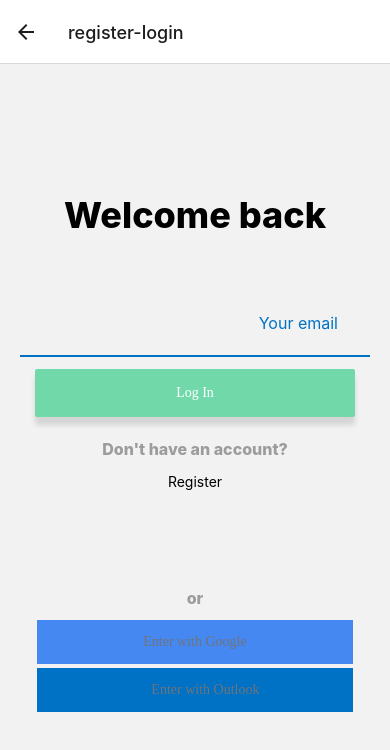
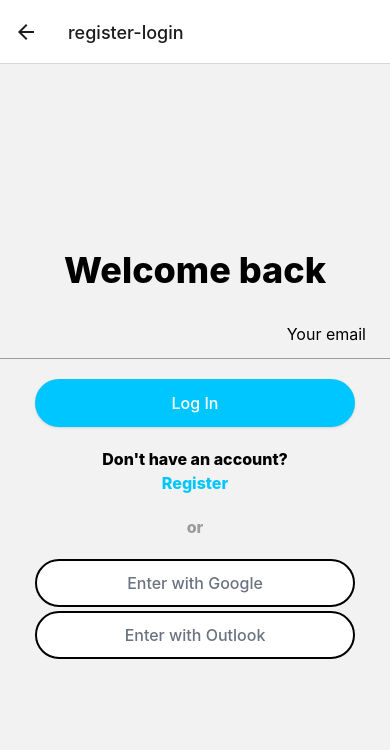
Before and after one commit to Rigii/SecureSpace, a React Native app: screen / in a window 390 px wide. Shown: the top 750 px of the page. Built offline with nearby package versions, Linux system fonts and the light colour scheme.

Commit message:
nativewind-adopt-text-input-button-components

```diff
--- a/src/components/input/input.tsx
+++ b/src/components/input/input.tsx
@@ -8,7 +8,7 @@ import {
   TextInputFocusEventData,
   TextInputKeyPressEventData,
 } from 'react-native';
-import {COLORS, HIT_SLOP} from '../../constants/themes';
+import {HIT_SLOP} from '../../constants/themes';
 import {IInputProps, EAutoCapitalize} from './input.typings';
 
 export const Input = (props: IInputProps) => {
@@ -53,7 +53,8 @@ export const Input = (props: IInputProps) => {
 
   return (
     <View
-      className={`w-full relative flex justify-center border-b-dark-blue border-b-2 ${props.className}`}>
+      style={props.style}
+      className={`flex w-full relative justify-center border-b-title-gray border-b-[1px] ${props.className}`}>
       {!(
         (isFocused && props.hideLabelOnFocus) ||
         (props.hideLabelOnFocus && !!props.value) ||
@@ -89,7 +90,7 @@ export const Input = (props: IInputProps) => {
             value={props.value}
             onChangeText={onChange}
             onKeyPress={catchKey}
-            className={`flex flex-row relative text-base p-8 self-end	text-dark-blue text-right h-8 ${
+            className={`flex flex-row relative text-base p-6 self-end	dark-gray text-right h-5 ${
               props.hideLabelOnFocus && 'text-left pr-10 w-full'
             }${!isFocused && props.hideLabelOnFocus && props.labelClassName} ${
               props.isError &&
@@ -133,7 +134,7 @@ export const Input = (props: IInputProps) => {
         hitSlop={HIT_SLOP}
         onPress={onLinkPress}
         className={`absolute flex flex-row justify-center right-0 ${props.linkClassName}`}>
-        <Text className="text-dark-blue text-base">{props.linkText}</Text>
+        <Text className="dark-gray text-base">{props.linkText}</Text>
       </TouchableOpacity>
     </View>
   );
--- a/src/components/input/input.typings.ts
+++ b/src/components/input/input.typings.ts
@@ -26,6 +26,8 @@ export type TAutoCapitalize = EAutoCapitalize;
 export type TKeyboardType = KeyboardTypes;
 
 export interface IInputProps {
+  style?: StyleProp<ViewStyle>;
+  props?: any;
   maxLength?: number;
   placeholder?: string;
   keyboardType: TKeyboardType;
@@ -49,7 +51,6 @@ export interface IInputProps {
   editable?: boolean;
   labelWrapperClassName?: string;
   labelClassName?: string;
-  classStyles?: string;
   onBlur?: () => void;
   onFocus?: (e: NativeSyntheticEvent<TextInputFocusEventData>) => void;
   linkText?: string;
--- a/src/components/text-styled.tsx
+++ b/src/components/text-styled.tsx
@@ -1,14 +1,20 @@
 import React from 'react';
-import {Text, TouchableOpacity} from 'react-native';
+import {StyleProp, Text, TouchableOpacity, ViewStyle} from 'react-native';
 
 export const TextBold = ({
   children,
   className,
+  props,
+  style,
 }: {
   children: string;
   className?: string;
+  props?: any;
+  style?: StyleProp<ViewStyle>;
 }) => (
   <Text
+    {...props}
+    style={style}
     className={`dark:text-white text-center font-extrabold text-base ${className}`}>
     {children}
   </Text>
@@ -17,11 +23,18 @@ export const TextBold = ({
 export const TextNormal = ({
   children,
   className,
+  props,
+  style,
 }: {
   children: string;
   className?: string;
+  props?: any;
+  style?: StyleProp<ViewStyle>;
 }) => (
-  <Text className={`dark:text-white text-center text-base ${className}`}>
+  <Text
+    {...props}
+    style={style}
+    className={`dark:text-white text-center text-base ${className}`}>
     {children}
   </Text>
 );
@@ -29,11 +42,17 @@ export const TextNormal = ({
 export const TextSmall = ({
   children,
   className,
+  props,
+  style,
 }: {
   children: string;
   className?: string;
+  props?: any;
+  style?: StyleProp<ViewStyle>;
 }) => (
   <Text
+    {...props}
+    style={style}
     className={`dark:text-white text-center font-extrabold text-sm ${className}`}>
     {children}
   </Text>
@@ -43,11 +62,15 @@ export const TextButton = ({
   children,
   className,
   value,
+  props,
+  style,
   onPress,
 }: {
   children: string;
   className?: string;
   value?: string | number;
+  props?: any;
+  style?: StyleProp<ViewStyle>;
   onPress?: (value?: string | number) => void;
 }) => {
   const onCurrentPress = () => {
@@ -58,10 +81,11 @@ export const TextButton = ({
   };
 
   return (
-    <TouchableOpacity
-      onPress={onCurrentPress}
-      className={`text-light-blue text-center font-extrabold text-sm ${className}`}>
-      <Text>{children}</Text>
+    <TouchableOpacity {...props} style={style} onPress={onCurrentPress}>
+      <Text
+        className={`text-light-blue text-center font-extrabold text-base ${className}`}>
+        {children}
+      </Text>
     </TouchableOpacity>
   );
 };
--- a/src/components/themed-button/themed-button.style.ts
+++ b/src/components/themed-button/themed-button.style.ts
@@ -1,52 +1,10 @@
-import { StyleSheet } from 'react-native';
-
-import { COLORS, FONTS, FONT_SIZE } from '../../constants/themes';
-
-export const styles = StyleSheet.create({
-  defaultButtonStyle: {
-    display: 'flex',
-    flexDirection: 'row',
-    width: 311,
-    justifyContent: 'center',
-    alignContent: 'center',
-    alignItems: 'center',
-    textAlign: 'center',
-    borderRadius: 20,
-    height: 46,
-  },
-  defaultButtonText: {
-    alignSelf: 'center',
-    fontFamily: FONTS.medium,
-    fontSize: FONT_SIZE.small,
-    color: COLORS.gray,
-    margin: 5,
-  },
-  lightButtonText: {
-    alignSelf: 'center',
-    fontFamily: FONTS.medium,
-    fontSize: FONT_SIZE.small,
-    color: COLORS.white,
-    margin: 5,
-  },
-
-  filled: {
-    marginRight: 0,
-    color: COLORS.white,
-    backgroundColor: COLORS.lightGreen,
-  },
-  light: {
-    marginRight: 0,
-    color: COLORS.gray,
-    backgroundColor: COLORS.white,
-  },
-  lightBordered: {
-    marginRight: 0,
-    color: COLORS.gray,
-    backgroundColor: COLORS.white,
-    borderWidth: 2,
-    borderColor: COLORS.fonGray
-  },
-  buttonContainer: {
-    alignItems: 'center',
-  },
-});
+export const styles = {
+  defaultButtonStyle:
+    'flex flex-row w-80 justify-center content-center items-center text-center rounded-full h-12',
+  defaultButtonText: 'self-center font-medium text-base text-gray-500',
+  lightButtonText: 'self-center font-medium text-base text-white',
+  filled: 'mr-0 text-white bg-light-blue',
+  light: 'mr-0 text-gray-500 bg-white',
+  lightBordered: 'mr-0 text-gray-500 bg-white border-2 border-fonGray',
+  buttonContainer: 'items-center',
+};
--- a/src/components/themed-button/themed-button.tsx
+++ b/src/components/themed-button/themed-button.tsx
@@ -1,12 +1,5 @@
 import * as React from 'react';
-import {
-  Text,
-  View,
-  StyleProp,
-  ViewStyle,
-  TextStyle,
-  TouchableOpacity,
-} from 'react-native';
+import {Text, View, StyleProp, ViewStyle, TouchableOpacity} from 'react-native';
 
 import {styles} from './themed-button.style';
 import {globalStyles} from '../../constants/global-styles';
@@ -25,31 +18,25 @@ export interface IButtonProps {
   classCustomBody?: string;
   classCustomText?: string;
   classCustomContainer?: string;
-  style?: {
-    body?: StyleProp<ViewStyle>;
-    text?: StyleProp<TextStyle>;
-    container?: StyleProp<ViewStyle>;
-  };
+  style?: StyleProp<ViewStyle>;
   hasShadow?: boolean;
 }
 
 const getButtonStyle = (key: IButtonTheme, hasShadow?: boolean) => {
   const themes = {
     light: {
-      body: [styles.defaultButtonStyle, styles.light],
-      text: [styles.defaultButtonText],
+      body: `${styles.defaultButtonStyle} ${styles.light}`,
+      text: styles.defaultButtonText,
     },
     filled: {
-      body: [
-        styles.defaultButtonStyle,
-        hasShadow && globalStyles.shadow,
-        styles.filled,
-      ],
-      text: [styles.lightButtonText],
+      body: `${styles.defaultButtonStyle} ${
+        (hasShadow && globalStyles.shadow) || ''
+      } ${styles.filled}`,
+      text: styles.lightButtonText,
     },
     lightBordered: {
-      body: [styles.defaultButtonStyle, styles.lightBordered],
-      text: [styles.defaultButtonText],
+      body: `${styles.defaultButtonStyle} ${styles.lightBordered}`,
+      text: styles.defaultButtonText,
     },
   };
 
@@ -77,23 +64,17 @@ export const ThemedButton = (props: IButtonProps) => {
     <TouchableOpacity
       onPress={onPress}
       disabled={disabled}
-      className={classCustomContainer}
-      style={[styles.buttonContainer, props.style?.container]}>
-      <View
-        className={classCustomBody}
-        style={[btnStyle.body, props.style && props.style.body]}>
+      className={`items-center ${classCustomContainer}`}
+      style={props.style}>
+      <View className={`${btnStyle.body} ${classCustomBody}`}>
         {leftContent}
         {text && (
-          <Text style={[btnStyle.text, props.style && props.style.text]}>
-            {text}
-          </Text>
+          <Text className={`${btnStyle.text} ${classCustomText}`}>{text}</Text>
         )}
         {rightContent}
         {children}
         {textRight && (
-          <Text
-            style={[btnStyle.text, props.style && props.style.text]}
-            className={classCustomText}>
+          <Text className={`${btnStyle.text} ${classCustomText}`}>
             {textRight}
           </Text>
         )}
--- a/src/components/title.tsx
+++ b/src/components/title.tsx
@@ -1,14 +1,20 @@
 import React from 'react';
-import {Text} from 'react-native';
+import {Text, StyleProp, ViewStyle} from 'react-native';
 
 export const Title1 = ({
+  props,
   children,
   className,
+  style,
 }: {
   children: string;
   className?: string;
+  props?: any;
+  style?: StyleProp<ViewStyle>;
 }) => (
   <Text
+    {...props}
+    style={style}
     className={`dark:text-white text-center font-extrabold text-4xl ${className}`}>
     {children}
   </Text>
@@ -16,24 +22,36 @@ export const Title1 = ({
 export const Title2 = ({
   children,
   className,
+  props,
+  style,
 }: {
   children: string;
   className?: string;
+  props?: any;
+  style?: StyleProp<ViewStyle>;
 }) => (
   <Text
+    {...props}
+    style={style}
     className={`dark:text-white text-center font-extrabold text-base ${className}`}>
     {children}
   </Text>
 );
 
 export const Title3 = ({
+  props,
   children,
   className,
+  style,
 }: {
   children: string;
   className?: string;
+  props?: any;
+  style?: StyleProp<ViewStyle>;
 }) => (
   <Text
+    {...props}
+    style={style}
     className={`dark:text-white text-center font-extrabold text-sm ${className}`}>
     {children}
   </Text>
--- a/src/constants/global-styles.ts
+++ b/src/constants/global-styles.ts
@@ -1,169 +1,210 @@
-import {StyleSheet} from 'react-native';
-import {FONTS, COLORS, FONT_SIZE} from './themes';
-import {Env} from './device-env';
+export const globalStyles = {
+  // Text
+  labelTextThin: 'text-darkGray font-regular text-sm',
+  regularGrayText: 'text-gray font-regular text-sm',
+  regularBlackText: 'text-black font-regular text-sm',
+  extraSmallGrayText: 'text-gray text-xs font-normal tracking-tight leading-20',
+  smallGrayText: 'text-gray text-sm font-regular tracking-tight',
+  smallWhiteText: 'text-white text-sm font-regular tracking-tight',
+  smallLightGreenText: 'text-lightGreen text-sm font-regular tracking-tight',
+  boldText: 'text-darkGray font-semibold text-sm',
+  grayMediumText: 'text-gray font-medium text-sm',
+  grayAvatarText: 'text-gray font-medium text-xs',
+  hugeGrayText: 'text-textGray font-medium text-lg',
+  greenMediumText: 'text-lightGreen font-medium text-sm',
+  greenRegularText: 'text-lightGreen text-sm font-regular',
+  greenHeaderText: 'text-lightGreen font-bold text-lg',
+  boldBlackText: 'text-black font-bold text-md',
+  semiboldBlackText: 'text-black font-semibold text-md',
 
-export const globalStyles = StyleSheet.create({
-  // Text
-  labelTextThin: {
-    color: COLORS.darkGray,
-    fontFamily: FONTS.regular,
-    fontSize: FONT_SIZE.small,
-  },
-  regularGrayText: {
-    color: COLORS.gray,
-    fontFamily: FONTS.regular,
-    fontSize: FONT_SIZE.small,
-  },
-  regularBlackText: {
-    color: COLORS.black,
-    fontFamily: FONTS.regular,
-    fontSize: FONT_SIZE.small,
-  },
-  extraSmallGrayText: {
-    color: COLORS.gray,
-    fontSize: FONT_SIZE.extraSmall,
-    letterSpacing: 0.25,
-    lineHeight: 20,
-  },
-  smallGrayText: {
-    color: COLORS.gray,
-    fontSize: FONT_SIZE.smallest,
-    fontFamily: FONTS.regular,
-    letterSpacing: 0.25,
-  },
-  smallWhiteText: {
-    color: COLORS.white,
-    fontSize: FONT_SIZE.smallest,
-    fontFamily: FONTS.regular,
-    letterSpacing: 0.25,
-  },
-  smallLightGreenText: {
-    color: COLORS.lightGreen,
-    fontSize: FONT_SIZE.smallest,
-    fontFamily: FONTS.regular,
-    letterSpacing: 0.25,
-  },
-  boldText: {
-    color: COLORS.darkGray,
-    fontFamily: FONTS.semiBold,
-    fontSize: FONT_SIZE.small,
-  },
-  grayMediumText: {
-    color: COLORS.gray,
-    fontFamily: FONTS.medium,
-    fontSize: FONT_SIZE.small,
-  },
-  grayAvatarText: {
-    color: COLORS.gray,
-    fontFamily: FONTS.medium,
-    fontSize: FONT_SIZE.smallest,
-  },
-  hugeGrayText: {
-    color: COLORS.textGray,
-    fontFamily: FONTS.medium,
-    fontSize: FONT_SIZE.mediumBigger,
-  },
-  greenMediumText: {
-    color: COLORS.lightGreen,
-    fontFamily: FONTS.medium,
-    fontSize: FONT_SIZE.small,
-  },
-  greenRegularText: {
-    color: COLORS.lightGreen,
-    fontSize: FONT_SIZE.small,
-    fontFamily: FONTS.regular,
-  },
-  greenHeaderText: {
-    color: COLORS.lightGreen,
-    fontFamily: FONTS.bold,
-    fontSize: FONT_SIZE.big,
-  },
-  boldBlackText: {
-    fontSize: FONT_SIZE.mediumSmall,
-    fontFamily: FONTS.bold,
-    color: COLORS.black,
-  },
-  semiboldBlackText: {
-    fontSize: FONT_SIZE.mediumSmall,
-    fontFamily: FONTS.semiBold,
-  },
-
-  headText: {
-    fontFamily: FONTS.bold,
-    fontSize: FONT_SIZE.mediumBigger,
-  },
-  hugeText: {
-    fontFamily: FONTS.bold,
-    fontSize: FONT_SIZE.big,
-  },
-  headScreen: {
-    marginTop: 18,
-    marginBottom: 7,
-    fontFamily: FONTS.bold,
-    fontSize: FONT_SIZE.big,
-  },
+  headText: 'font-bold text-lg',
+  hugeText: 'font-bold text-xl',
+  headScreen: 'mt-18 mb-7 font-bold text-xl',
 
   // Decoration
-  topGrayBorder: {
-    borderTopColor: COLORS.borderGray,
-    borderTopWidth: 1,
-  },
-  bottomGrayBorder: {
-    borderBottomColor: COLORS.borderGray,
-    borderBottomWidth: 1,
-  },
-  shadow: {
-    shadowColor: COLORS.darkGray,
-    shadowOffset: {width: 0, height: 8},
-    shadowOpacity: 0.15,
-    shadowRadius: 5,
-  },
+  topGrayBorder: 'border-t border-borderGray',
+  bottomGrayBorder: 'border-b border-borderGray',
+  shadow: 'shadow',
 
   // Wrappers
-  wrapper: {
-    display: 'flex',
-    flexDirection: 'column',
-    flex: 1,
-    backgroundColor: COLORS.white,
-  },
-  scrollWrapper: {
-    display: 'flex',
-    flexDirection: 'column',
-    backgroundColor: COLORS.white,
-  },
-  linkButtonWrapper: {
-    alignItems: 'center',
-    justifyContent: 'center',
-    width: '100%',
-    height: 68,
-    borderTopColor: COLORS.borderGray,
-    borderTopWidth: 1,
-  },
-  bottomWindow: {
-    height: 250,
-    paddingBottom: Env.isIOS ? 30 : 0,
-    borderTopLeftRadius: 20,
-    borderTopRightRadius: 20,
-    width: '100%',
-    backgroundColor: '#EEE',
-    shadowColor: '#000000',
-    shadowOpacity: 0.15,
-    shadowRadius: 5,
-    shadowOffset: {
-      height: 0,
-      width: 0,
-    },
-    alignItems: 'center',
-    justifyContent: 'space-around',
-  },
-  fullHeight: {flex: 1},
-  verticalOffset: {
-    paddingVertical: 20,
-  },
-  horizontalOffset: {
-    paddingHorizontal: 20,
-  },
-  modalMainButton: {
-    width: 257,
-  },
-});
+  wrapper: 'flex flex-col flex-1 bg-white',
+  scrollWrapper: 'flex flex-col bg-white',
+  linkButtonWrapper:
+    'items-center justify-center w-full h-68 border-t border-borderGray',
+  bottomWindow:
+    'h-250 pb-30 rounded-t-20 rounded-b-20 w-full bg-gray-200 shadow items-center justify-around',
+  fullHeight: 'flex-1',
+  verticalOffset: 'py-20',
+  horizontalOffset: 'px-20',
+  modalMainButton: 'w-257',
+};
+
+// import {StyleSheet} from 'react-native';
+// import {FONTS, COLORS, FONT_SIZE} from './themes';
+// import {Env} from './device-env';
+
+// export const globalStyles = StyleSheet.create({
+//   // Text
+//   labelTextThin: {
+//     color: COLORS.darkGray,
+//     fontFamily: FONTS.regular,
+//     fontSize: FONT_SIZE.small,
+//   },
+//   regularGrayText: {
+//     color: COLORS.gray,
+//     fontFamily: FONTS.regular,
+//     fontSize: FONT_SIZE.small,
+//   },
+//   regularBlackText: {
+//     color: COLORS.black,
+//     fontFamily: FONTS.regular,
+//     fontSize: FONT_SIZE.small,
+//   },
+//   extraSmallGrayText: {
+//     color: COLORS.gray,
+//     fontSize: FONT_SIZE.extraSmall,
+//     letterSpacing: 0.25,
+//     lineHeight: 20,
+//   },
+//   smallGrayText: {
+//     color: COLORS.gray,
+//     fontSize: FONT_SIZE.smallest,
+//     fontFamily: FONTS.regular,
+//     letterSpacing: 0.25,
+//   },
+//   smallWhiteText: {
+//     color: COLORS.white,
+//     fontSize: FONT_SIZE.smallest,
+//     fontFamily: FONTS.regular,
+//     letterSpacing: 0.25,
+//   },
+//   smallLightGreenText: {
+//     color: COLORS.lightGreen,
+//     fontSize: FONT_SIZE.smallest,
+//     fontFamily: FONTS.regular,
+//     letterSpacing: 0.25,
+//   },
+//   boldText: {
+//     color: COLORS.darkGray,
+//     fontFamily: FONTS.semiBold,
+//     fontSize: FONT_SIZE.small,
+//   },
+//   grayMediumText: {
+//     color: COLORS.gray,
+//     fontFamily: FONTS.medium,
+//     fontSize: FONT_SIZE.small,
+//   },
+//   grayAvatarText: {
+//     color: COLORS.gray,
+//     fontFamily: FONTS.medium,
+//     fontSize: FONT_SIZE.smallest,
+//   },
+//   hugeGrayText: {
+//     color: COLORS.textGray,
+//     fontFamily: FONTS.medium,
+//     fontSize: FONT_SIZE.mediumBigger,
+//   },
+//   greenMediumText: {
+//     color: COLORS.lightGreen,
+//     fontFamily: FONTS.medium,
+//     fontSize: FONT_SIZE.small,
+//   },
+//   greenRegularText: {
+//     color: COLORS.lightGreen,
+//     fontSize: FONT_SIZE.small,
+//     fontFamily: FONTS.regular,
+//   },
+//   greenHeaderText: {
+//     color: COLORS.lightGreen,
+//     fontFamily: FONTS.bold,
+//     fontSize: FONT_SIZE.big,
+//   },
+//   boldBlackText: {
+//     fontSize: FONT_SIZE.mediumSmall,
+//     fontFamily: FONTS.bold,
+//     color: COLORS.black,
+//   },
+//   semiboldBlackText: {
+//     fontSize: FONT_SIZE.mediumSmall,
+//     fontFamily: FONTS.semiBold,
+//   },
+
+//   headText: {
+//     fontFamily: FONTS.bold,
+//     fontSize: FONT_SIZE.mediumBigger,
+//   },
+//   hugeText: {
+//     fontFamily: FONTS.bold,
+//     fontSize: FONT_SIZE.big,
+//   },
+//   headScreen: {
+//     marginTop: 18,
+//     marginBottom: 7,
+//     fontFamily: FONTS.bold,
+//     fontSize: FONT_SIZE.big,
+//   },
+
+//   // Decoration
+//   topGrayBorder: {
+//     borderTopColor: COLORS.borderGray,
+//     borderTopWidth: 1,
+//   },
+//   bottomGrayBorder: {
+//     borderBottomColor: COLORS.borderGray,
+//     borderBottomWidth: 1,
+//   },
+//   shadow: {
+//     shadowColor: COLORS.darkGray,
+//     shadowOffset: {width: 0, height: 8},
+//     shadowOpacity: 0.15,
+//     shadowRadius: 5,
+//   },
+
+//   // Wrappers
+//   wrapper: {
+//     display: 'flex',
+//     flexDirection: 'column',
+//     flex: 1,
+//     backgroundColor: COLORS.white,
+//   },
+//   scrollWrapper: {
+//     display: 'flex',
+//     flexDirection: 'column',
+//     backgroundColor: COLORS.white,
+//   },
+//   linkButtonWrapper: {
+//     alignItems: 'center',
+//     justifyContent: 'center',
+//     width: '100%',
+//     height: 68,
+//     borderTopColor: COLORS.borderGray,
+//     borderTopWidth: 1,
+//   },
+//   bottomWindow: {
+//     height: 250,
+//     paddingBottom: Env.isIOS ? 30 : 0,
+//     borderTopLeftRadius: 20,
+//     borderTopRightRadius: 20,
+//     width: '100%',
+//     backgroundColor: '#EEE',
+//     shadowColor: '#000000',
+//     shadowOpacity: 0.15,
+//     shadowRadius: 5,
+//     shadowOffset: {
+//       height: 0,
+//       width: 0,
+//     },
+//     alignItems: 'center',
+//     justifyContent: 'space-around',
+//   },
+//   fullHeight: {flex: 1},
+//   verticalOffset: {
+//     paddingVertical: 20,
+//   },
+//   horizontalOffset: {
+//     paddingHorizontal: 20,
+//   },
+//   modalMainButton: {
+//     width: 257,
+//   },
+// });
--- a/src/screens/login-signup/login-signup.screen.tsx
+++ b/src/screens/login-signup/login-signup.screen.tsx
@@ -6,8 +6,8 @@ import {useLoginSignUpUserState} from './login-signup.state';
 import {strings} from '../../constants/strings/login-signup.strings';
 import {Input, KeyboardTypes} from '../../components/input';
 import {ThemedButton} from '../../components/themed-button';
-import {GoogleIcon, OutlookIcon} from '../../assets/icons';
-import {Text, View} from 'react-native';
+// import {GoogleIcon, OutlookIcon} from '../../assets/icons';
+import {View} from 'react-native';
 import SetEmailPassword from './set-email-password';
 import {Title1, Title2} from '../../components/title';
 import {TextBold, TextButton} from '../../components/text-styled';
@@ -47,57 +47,46 @@ export const LoginSignUpUser: React.FC = () => {
   }
 
   return (
-    <View className="flex flex-col content-center items-center justify-center flex-1 w-full p-5">
+    <View className="flex flex-col content-center items-center justify-center flex-1 w-full gap-y-5">
       <Title1>{currentStrings.head}</Title1>
       {currentStrings.sub && <Title2>{currentStrings.sub}</Title2>}
-      <View className="flex flex-col justify-center items-center gap-3 mb-20 flex-wrap pt-14 w-full">
+      <View className="flex flex-col justify-center items-center gap-y-5 w-full relative">
         <Input
           value={email}
           onChange={setEmail}
           placeholder={strings.emailHolder}
           keyboardType={KeyboardTypes.emailAddress}
-          classStyles="w-80 rounded-sm h-12"
+          className="w-80"
         />
         <ThemedButton
           text={strings.login}
           disabled={!isEmailValid}
           theme="filled"
           onPress={setStep}
-          classCustomBody="w-80 h-12 rounded-sm"
+          classCustomBody="w-80"
         />
-        <Title2 className="text-title-gray font-extrabold text-s mt-2 w-80 inline-flex justify-center items-center">
-          {currentStrings.alt1}
-        </Title2>
-        <TextButton
-          className={'flex w-max width-content'}
-          onPress={onChangeMode}>
-          {currentStrings.alt2}
-        </TextButton>
+        <View>
+          <Title2>{currentStrings.alt1}</Title2>
+          <TextButton onPress={onChangeMode}>{currentStrings.alt2}</TextButton>
         </View>
-      <View>
-        <TextBold
-          className="text-title-gray font-extrabold text-s w-80
-            inline-flex justify-center items-center mt-4 mb-2
-          before:height-2 before:border before:w-full before:mr-2
-          after:height-2 after:border after:w-full after:ml-2
-          ">
+      </View>
+      <TextBold className="text-title-gray font-extrabold text-base">
         {strings.or}
       </TextBold>
-      </View>
+      <View className="gap-1">
         <ThemedButton
-        classCustomBody="bg-soft-blue w-80 h-12 rounded-sm"
           text={strings.enterWithGoogle}
           theme="lightBordered"
           // rightContent={<GoogleIcon />}
           onPress={onGoogleSignUp}
         />
         <ThemedButton
-        classCustomBody="bg-dark-blue pl-[1.3rem] w-80 h-12 rounded-sm"
           text={strings.enterWithOutlook}
           theme="lightBordered"
           // rightContent={<OutlookIcon />}
           onPress={onMicrosoftSignUp}
         />
       </View>
+    </View>
   );
 };
--- a/tailwind.config.js
+++ b/tailwind.config.js
@@ -15,12 +15,12 @@ module.exports = {
         'dark-blue': '#0072C5',
         'soft-blue': '#4688F1',
         'title-gray': '#9C9C9C',
+        'dark-gray': '#717170',
+        'background-gray': '#F3F3F3',
+        'disabled-gray': '#E2E2E2',
         'input-error': '#FF6058',
         'input-success': 'text-green-500',
         'button-wite': '#FAFAFA',
-        'background-gray': '#F3F3F3',
-        'dark-gray': '#717170',
-        'disabled-gray': '#E2E2E2',
         'input-black': '#2f303270',
         gold: '#FFD700',
       },
```
Lines whose indentation alone changed are shown as unchanged.
